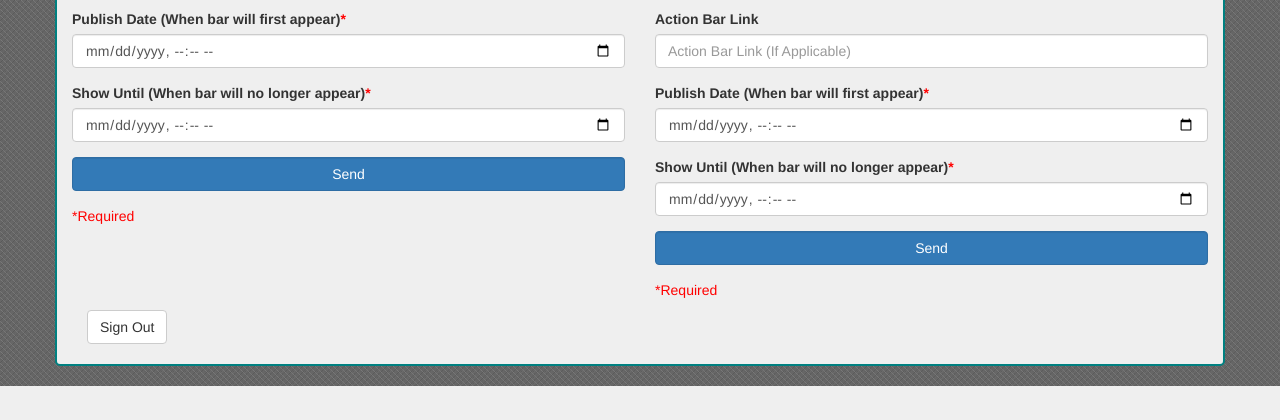
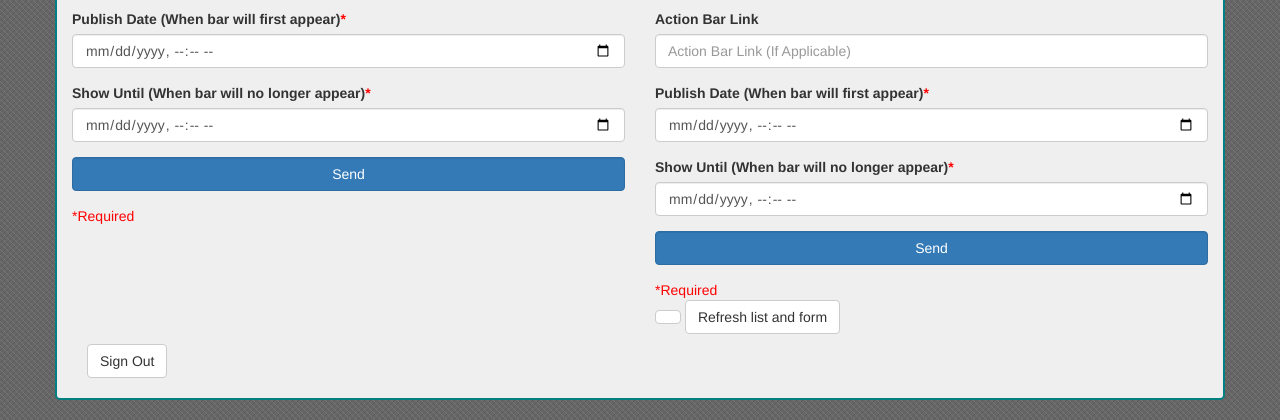
Before and after one commit to JoseRivas1998/SSHS-Redesign, a PHP site: page /action-bar-admin/index.php in a window 1280 px wide. Shown: the part 442-862 px from the top of the page. Before the commit the page ends 828 px from the top, so only its background shows below. Run offline with PHP 8.4, Linux system fonts and the light colour scheme; data that the repository does not hold is empty; some libraries are stand-ins or nearby versions.

Commit message:
Button to refresh bar list

```diff
--- a/action-bar-admin/admin.js
+++ b/action-bar-admin/admin.js
@@ -89,3 +89,5 @@ $("#editForm").submit(function(event) {
     $("#editFormOut").html("<div class='alert alert-danger'>Your Email is not a Simi Valley USD account.</div>")
   }
 });
+
+$("#refreshActionBarList").on('click', loadBarList());
--- a/action-bar-admin/index.php
+++ b/action-bar-admin/index.php
@@ -94,6 +94,8 @@
 							</form>
 							<span class="red">*Required</span>
 							<div id="editFormOut"></div>
+							<button class="btn btn-default" id="deleteActionBar"></button>
+							<button class="btn btn-default" id="refreshActionBarList">Refresh list and form</button>
 						</div>
 					</div>
 					<div class="col-xs-12" id="signOutBtn">
```
